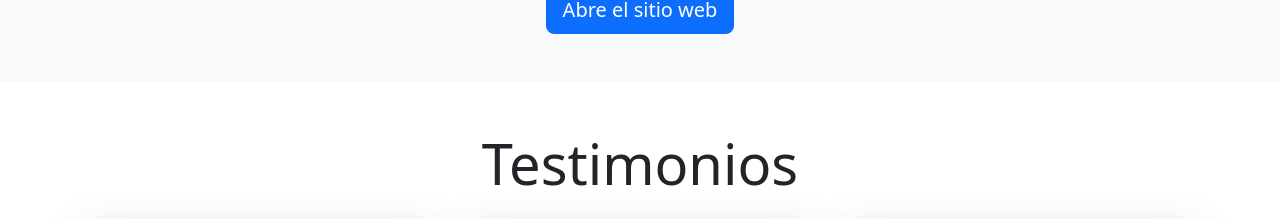
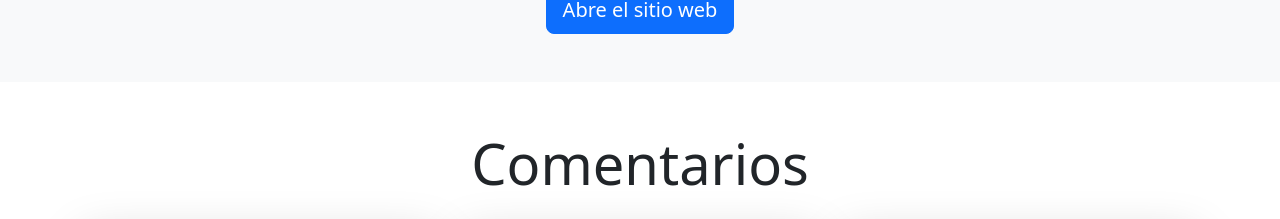
Before and after one commit to Powe1sd/black1, a React (Vite) app: page /exploration in a window 1280 px wide. Shown: the part 3852-4071 px from the top of the page. Built offline with nearby package versions, Linux system fonts and the light colour scheme.

Commit message:
first commit

```diff
--- a/src/components/Testimonials.jsx
+++ b/src/components/Testimonials.jsx
@@ -21,7 +21,7 @@ const Testimonials = () => {
 
   return (
     <section className="container py-5 text-center">
-      <h2 className="display-4 mb-4">Testimonios</h2>
+      <h2 className="display-4 mb-4">Comentarios</h2>
       <div className="row g-4">
         {reviews.map((review, index) => (
           <div className="col-md-4" key={index}>
```
